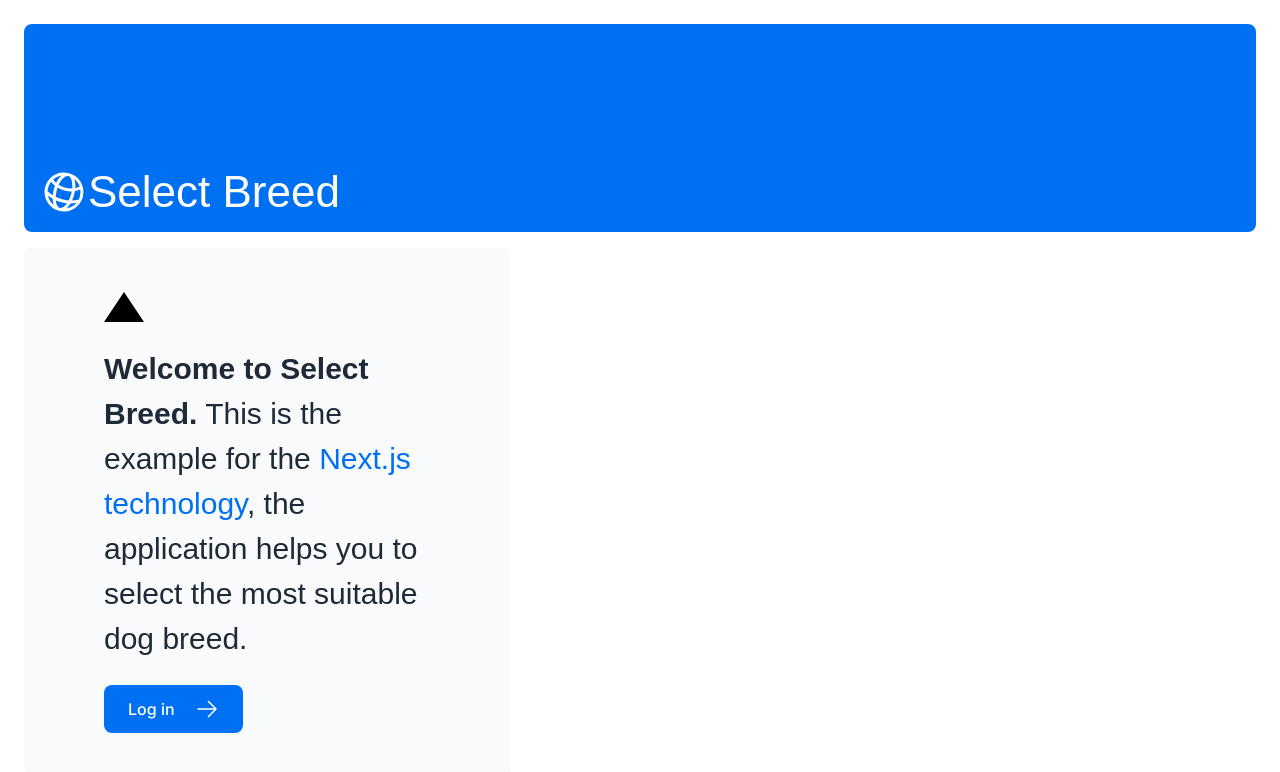
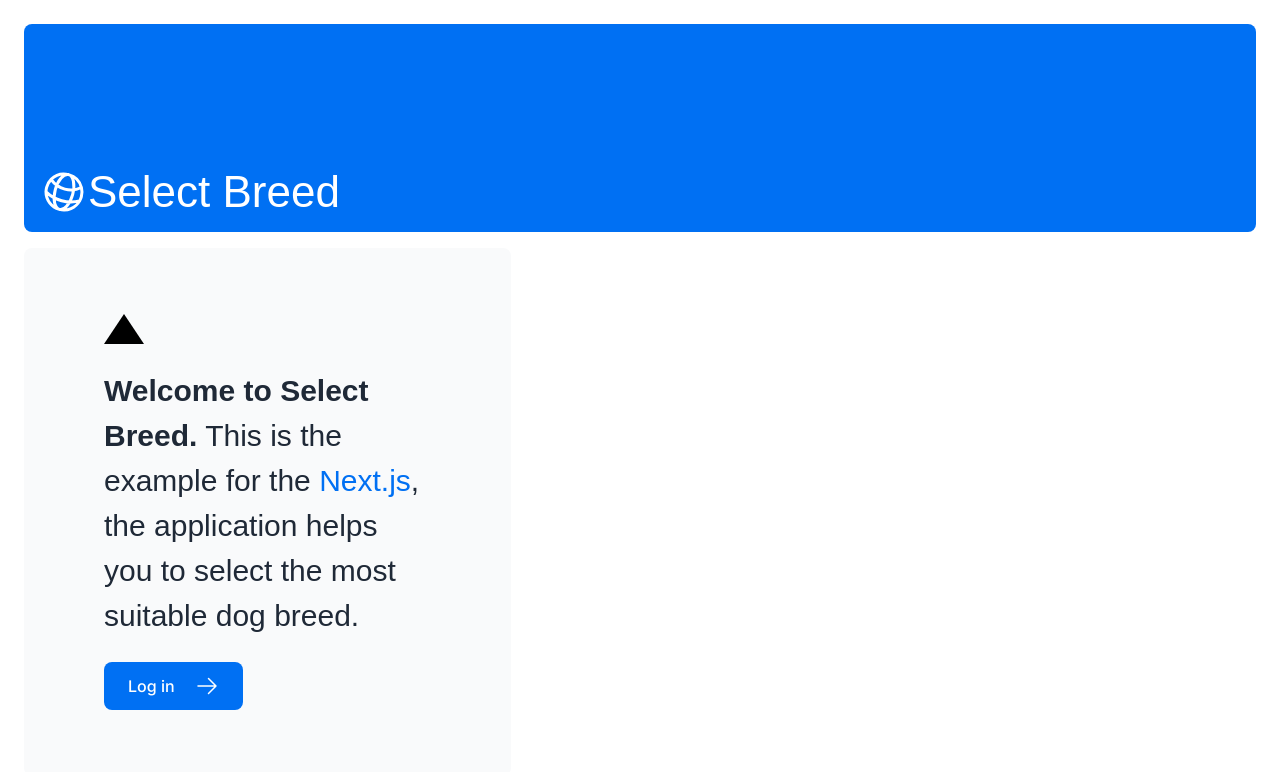
Before and after one commit to Dmitri9149/Learn-NEXT.JS-with-Postgres, a Next.js app: page / in a window 1280 px wide. Shown: the top 772 px of the page. Built offline with nearby package versions, Linux system fonts and the light colour scheme; a web font is replaced by a local one.

Commit message:
changed the text on main page

```diff
--- a/app/page.tsx
+++ b/app/page.tsx
@@ -18,7 +18,7 @@ export default function Page() {
             <p className={` ${lusitana.className} text-xl text-gray-800 md:text-3xl md:leading-normal`}>
               <strong>Welcome to Select Breed.</strong> This is the example for the{' '}
               <a href="https://nextjs.org" className="text-blue-500">
-                Next.js technology
+                Next.js
               </a>
               , the application helps you to select the most suitable dog breed.
             </p>
```
